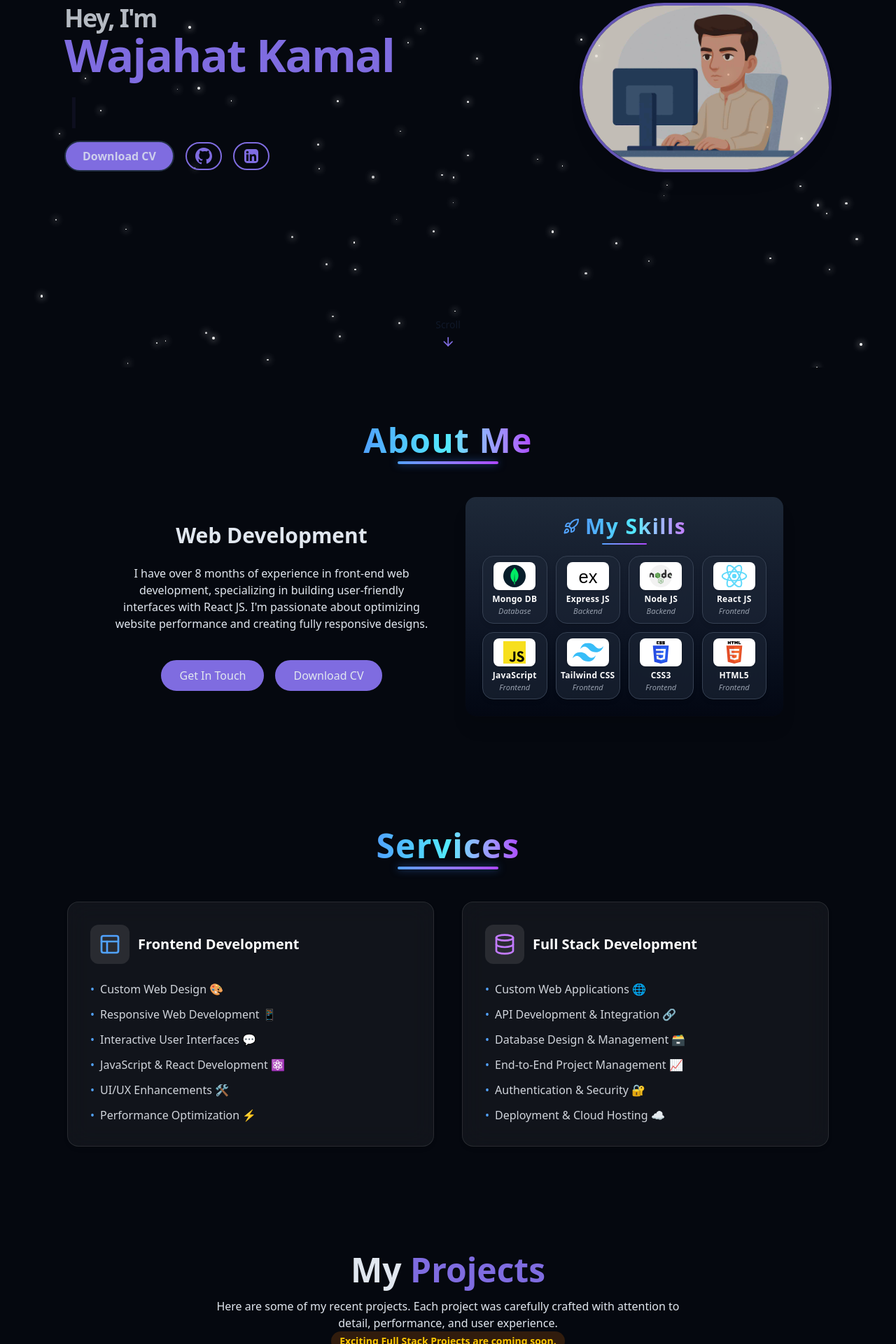
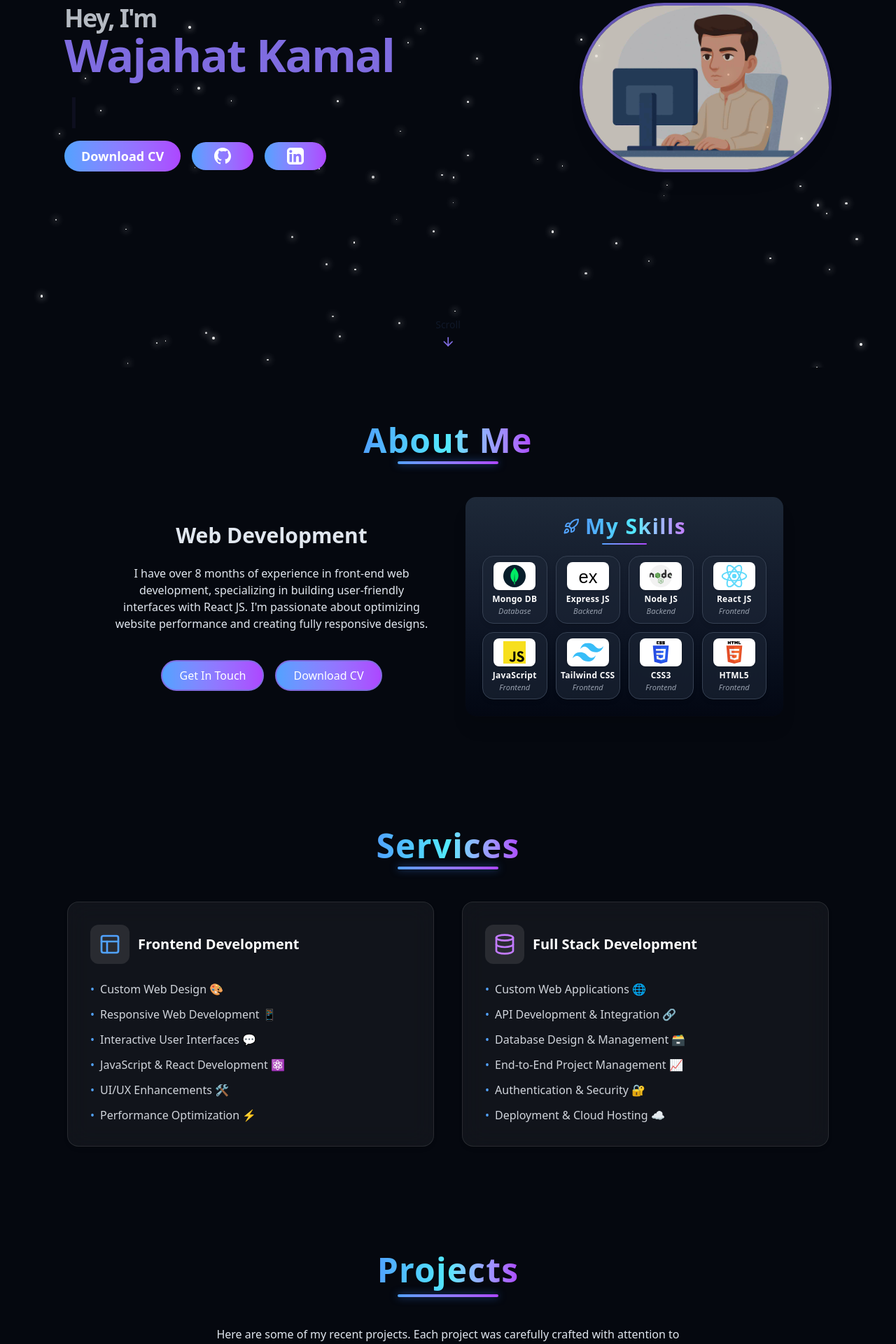
Before and after one commit to wajahat-kamal/Dev-Portfolio, a React (Vite) app: page / in a window 1280 px wide. Shown: the part 275-2195 px from the top of the page at 70% size. Built offline with nearby package versions, Linux system fonts and the light colour scheme.

Commit message:
modifing services section

```diff
--- a/src/components/HeroSection.jsx
+++ b/src/components/HeroSection.jsx
@@ -28,19 +28,21 @@ const HeroSection = () => {
           {/* Buttons */}
           <div className="flex flex-wrap items-center justify-center lg:justify-start gap-1 md:gap-4 opacity-0 animate-fade-in-delay-4">
             {/* CV Button */}
-            <a className="md:px-6 px-4 py-2 bg-primary text-foreground/80 rounded-full font-semibold hover:text-primary hover:bg-transparent transition duration-300 hover:border-primary border-2 cursor-pointer">
-              Download CV
+            <a>
+              <button className="cosmic-button flex items-center text-lg font-semibold gap-2">
+                Download CV
+              </button>
             </a>
 
             {/* GitHub Button */}
             <a
               target="_blank"
               href="https://github.com/wajahat-kamal"
-              className="flex items-center  hover:shadow-sm shadow-primary gap-2 px-2 py-[6px] md:px-2 md:py-[6px] border-2 border-primary text-primary rounded-full hover:bg-primary  hover:text-foreground/80 transition duration-300"
+              className=" hover:shadow-sm shadow-primary cosmic-button flex items-center gap-2 hover:bg-primary  hover:text-foreground/80 transition duration-300"
             >
               <svg
                 xmlns="http://www.w3.org/2000/svg"
-                className="w-6 h-6 md:w-8 md-8"
+                className="w-6 h-6 md:w-10 md-10"
                 viewBox="0 0 24 24"
                 fill="currentColor"
               >
@@ -67,13 +69,13 @@ const HeroSection = () => {
             <a
               target="_blank"
               href="https://www.linkedin.com"
-              className="flex items-center gap-2 hover:shadow-sm shadow-primary px-2 py-[8px] md:px-2  md:py-[8px] border-2 border-primary text-primary rounded-full hover:bg-primary hover:text-foreground/80 transition duration-300"
+              className="cosmic-button flex items-center gap-2"
             >
               <svg
                 xmlns="http://www.w3.org/2000/svg"
                 viewBox="0 0 24 24"
                 fill="currentColor"
-                className="w-5 h-5 md:w-8 md-8"
+                className="w-6 h-6 md:w-10 md-10"
               >
                 <path
                   d="M19 0h-14C2.239 0 0 2.239 0 5v14c0 2.761
--- a/src/components/ProjectsSection.jsx
+++ b/src/components/ProjectsSection.jsx
@@ -4,7 +4,8 @@ const projects = [
   {
     id: 1,
     title: "WK Shoes Store",
-    description: "A modern online shoes store built with ReactJS and TailwindCSS, offering stylish, durable, and comfortable footwear for every step.",
+    description:
+      "A modern online shoes store built with ReactJS and TailwindCSS, offering stylish, durable, and comfortable footwear for every step.",
     image: "/projects/WK-Shoes-Store.png",
     tags: ["React JS", "Tailwind CSS"],
     demoURL: "https://wk-shoes-store.vercel.app/",
@@ -15,7 +16,8 @@ const projects = [
   {
     id: 2,
     title: "WK AI Chatbot",
-    description: "I built a responsive and interactive chatbot using React JS, Tailwind CSS, and the Google Gemini API for smart, real-time conversations.",
+    description:
+      "I built a responsive and interactive chatbot using React JS, Tailwind CSS, and the Google Gemini API for smart, real-time conversations.",
     image: "/projects/WK-Chatbot.png",
     tags: ["React JS", "Tailwind CSS", "Gemini API"],
     demoURL: "https://wk-ai-chatbot.vercel.app/",
@@ -39,18 +41,21 @@ const projects = [
 export const ProjectsSection = () => {
   return (
     <section id="projects" className="py-18 px-4 relative">
-
       <div className="container mx-auto max-w-5xl">
-        <h2 className="text-3xl md:text-5xl font-bold mb-4 text-center">
-          {" "}
-          My <span className="text-primary"> Projects </span>
+        <h2 className="text-3xl md:text-5xl font-extrabold text-center mb-14 relative">
+          <span className="bg-gradient-to-r from-blue-400 via-cyan-300 to-purple-500 bg-clip-text text-transparent tracking-wide">
+            Projects
+          </span>
+          <span className="absolute bottom-[-15px] left-1/2 -translate-x-1/2 w-36 h-[4px] bg-gradient-to-r from-blue-400 to-purple-500 rounded-full shadow-[0_0_12px_rgba(59,130,246,0.6)]"></span>
         </h2>
 
         <p className="text-center text-muted-foreground mb-6 max-w-2xl mx-auto">
           Here are some of my recent projects. Each project was carefully
           crafted with attention to detail, performance, and user experience.
           <br />
-                    <button className="inline-block text-sm text-yellow-400 bg-yellow-900/40 px-3 py-1 rounded-full font-semibold">Exciting Full Stack Projects are coming soon.</button>
+          <button className="inline-block text-sm text-yellow-400 bg-yellow-900/40 px-3 py-1 rounded-full font-semibold">
+            Exciting Full Stack Projects are coming soon.
+          </button>
         </p>
 
         <div className="grid grid-cols-1 md:grid-cols-2 lg:grid-cols-3 gap-8">
@@ -99,8 +104,9 @@ export const ProjectsSection = () => {
                       </a>
                     </div>
 
-                    <p className="text-muted-foreground text-sm">{project.date}</p>
-
+                    <p className="text-muted-foreground text-sm">
+                      {project.date}
+                    </p>
                   </div>
                 </div>
               </div>
--- a/src/index.css
+++ b/src/index.css
@@ -164,9 +164,13 @@
 }
 
 @utility cosmic-button {
-  @apply px-6 py-2 rounded-full bg-primary text-primary-foreground font-medium
-         transition-all duration-300 hover:shadow-[0_0_20px_rgba(139,92,246,0.5)];
+  @apply px-6 py-2 rounded-full font-medium text-white
+         bg-gradient-to-r from-blue-400 to-purple-500
+         transition-all duration-300
+         hover:shadow-[0_0_20px_rgba(139,92,246,0.6)]
+         hover:scale-105;
 }
+
 
 @utility star {
   @apply absolute rounded-full bg-white;
```
Lines whose indentation alone changed are shown as unchanged.
